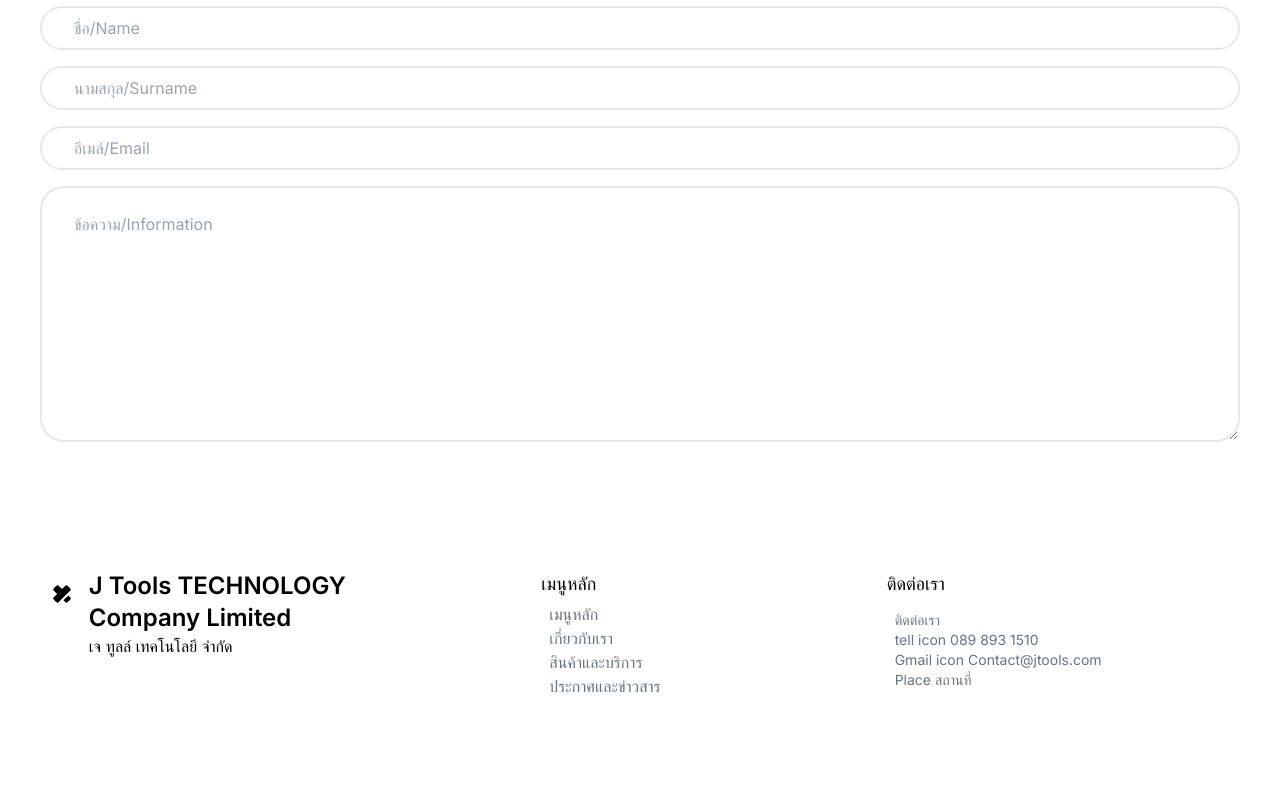
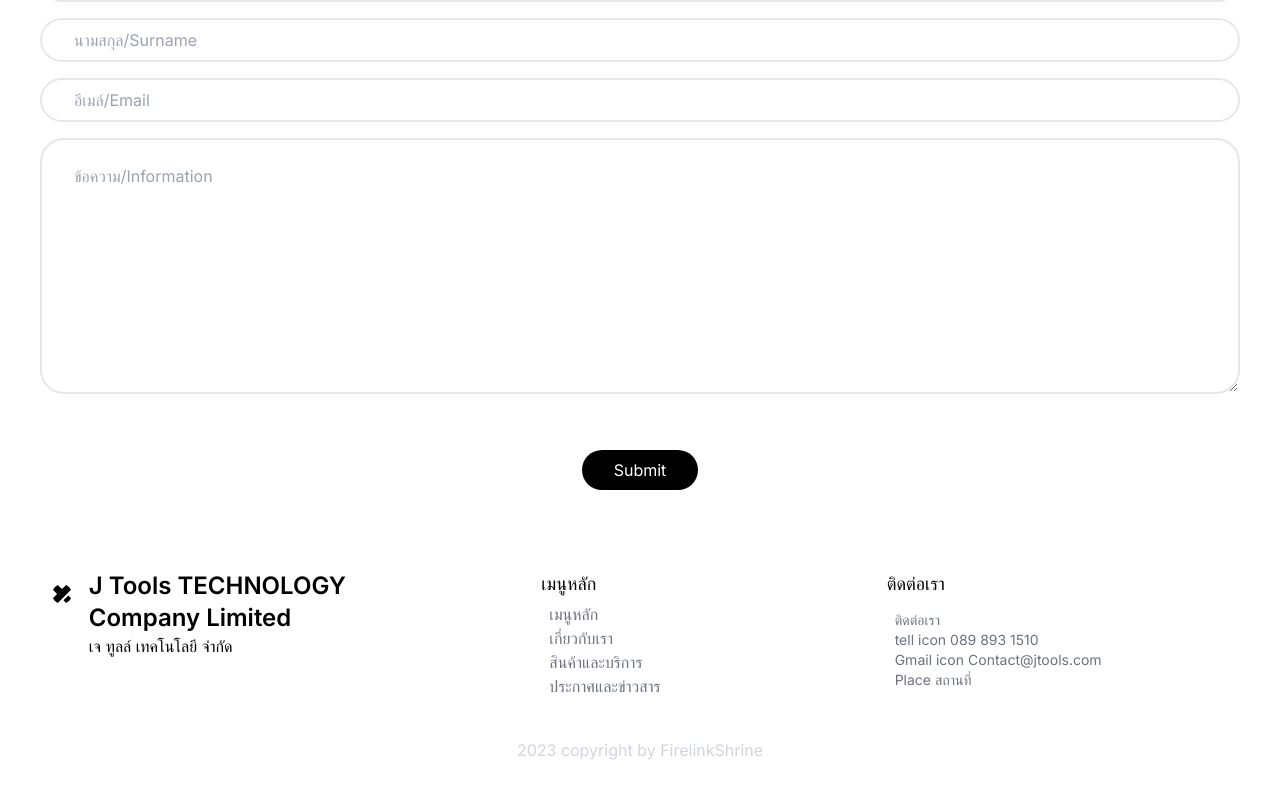
Before and after one commit to Krungtepian/Jtools, a Next.js app: page /contact-us in a window 1280 px wide. Shown: the part 254-1040 px from the top of the page. Before the commit the page ends 976 px from the top, so only its background shows below. Built offline with nearby package versions, Linux system fonts and the light colour scheme.

Commit message:
add submit button

```diff
--- a/app/(user)/Components/Footer.tsx
+++ b/app/(user)/Components/Footer.tsx
@@ -3,7 +3,7 @@ import React from "react";
 
 export default function Footer() {
     return (
-        <footer className="py-6">
+        <div className="py-6 flex-col">
             <div className="px-2 mx-10 justify-between flex-row flex">
                 <div className="max-w-xs">
                         <div rel="noopener noreferrer" className="flex justify-center space-x-3 md:justify-start">
@@ -65,6 +65,7 @@ export default function Footer() {
                     </div>
                 </div>
             </div>
-        </footer>
+            <footer className="mt-10 text-gray-300 text-center justify-center flex">2023 copyright by FirelinkShrine</footer>
+        </div>
     );
 }
--- a/app/(user)/Components/Navigation.tsx
+++ b/app/(user)/Components/Navigation.tsx
@@ -7,7 +7,7 @@ import { AiOutlineMenu, AiOutlineClose} from 'react-icons/ai'
 const Navigation = () => {
     const [navbar, setNavbar] = useState(false);
   return (
-    <div>
+    <div className="flex">
       <nav className="w-full bg-white fixed top-0 left-0 right-0 z-10">
         <div className="justify-between px-4 mx-auto lg:max-w-7xl md:items-center md:flex md:px-8">
           <div>
--- a/app/(user)/contact-us/Components/Form.tsx
+++ b/app/(user)/contact-us/Components/Form.tsx
@@ -39,8 +39,10 @@ export default function Form({}: Props) {
           placeholder='ข้อความ/Information'
           className="rounded-3xl border-2 outline-none px-8 py-6 min-h-[16em]"
           >
-
           </textarea>
+          <div className="text-center mt-10">
+              <button className="bg-black text-white rounded-3xl px-8 py-2" type='submit'>Submit</button>
+          </div>
         </form>
     </div>
   )
```
